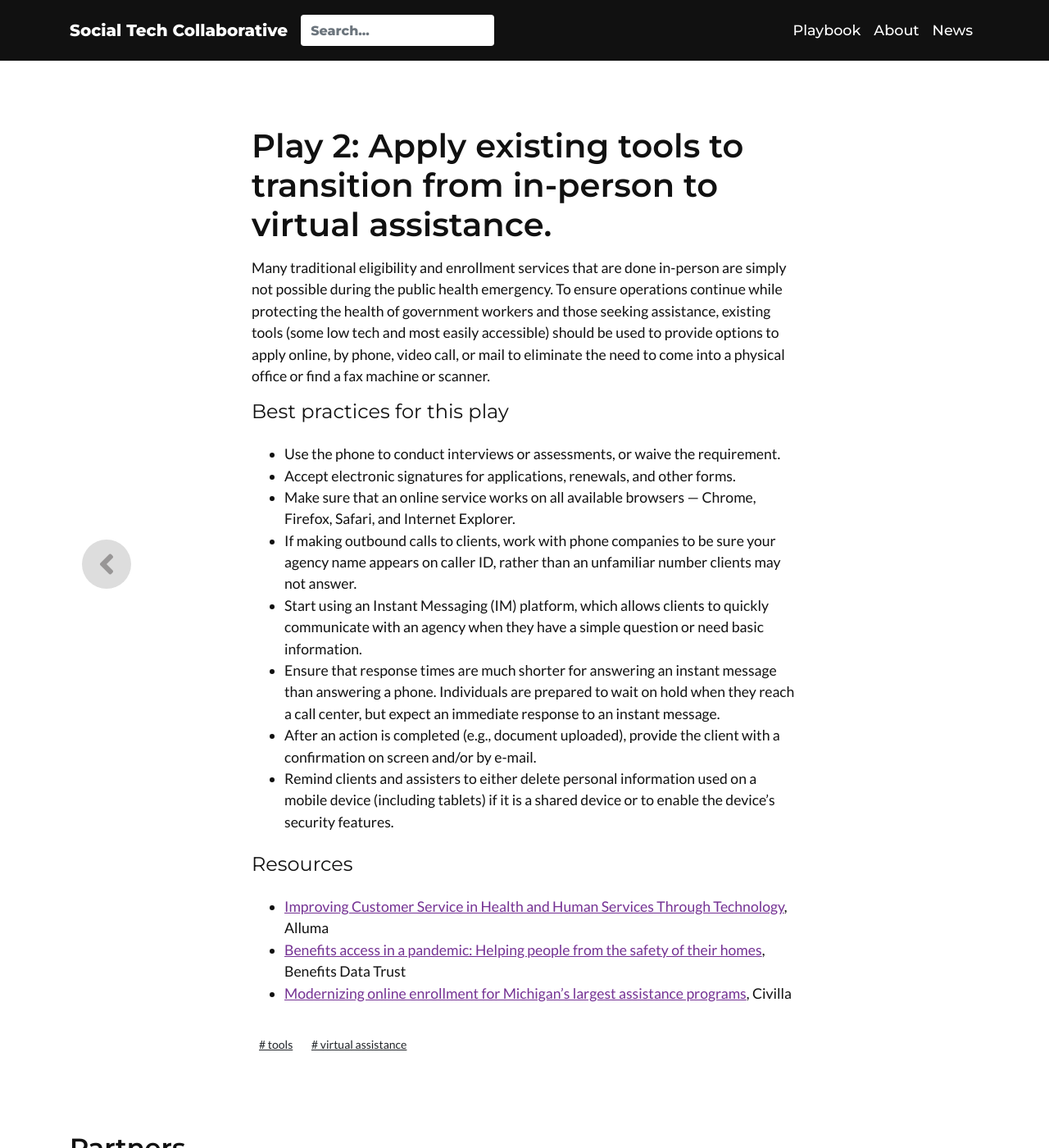
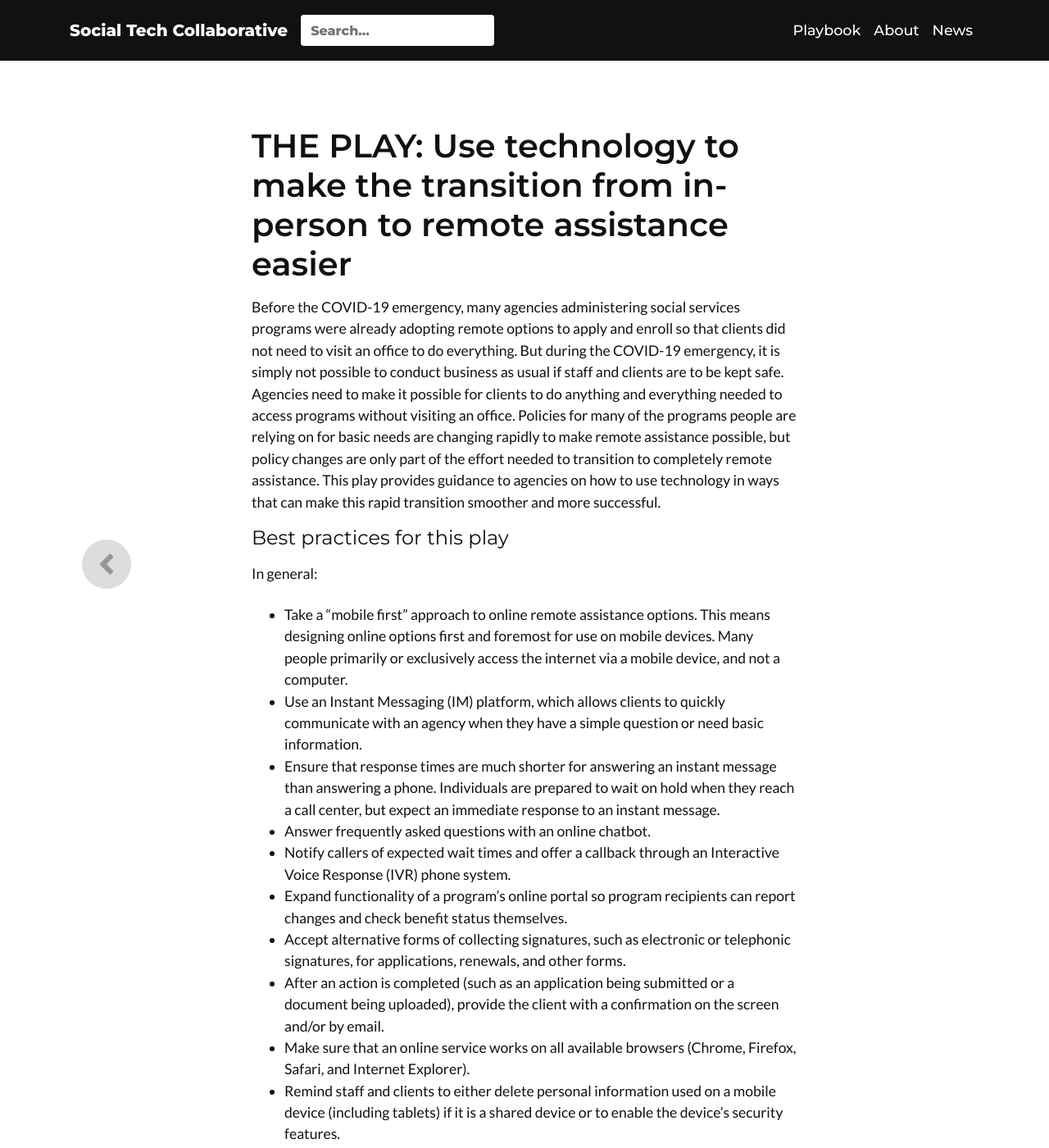
Before and after one commit to Social-Tech-Collab/socialtechcollaborative, a Jekyll site: the page built from _posts/2020-04-18-play-2.md, in a window 1280 px wide and 1400 px high. Shown: the whole window at 82% size. Built offline with Jekyll 4.4.1, drawn with Linux system fonts in a browser that asks for light colours; nearby versions of some CDN libraries; some web fonts are replaced; some of the changed text lies outside the part shown.

Commit message:
update plays text

```diff
--- a/_posts/2020-04-18-play-2.md
+++ b/_posts/2020-04-18-play-2.md
@@ -1,25 +1,49 @@
 ---
-title: "Play 2: Apply existing tools to transition from in-person to virtual assistance."
+title: "THE PLAY: Use technology to make the transition from in-person to remote assistance easier"
 categories: ["tools", "virtual assistance"]
 # image: example.png
 # visit: https://github.com/socialtechus/playbook/
 ---
 
-Many traditional eligibility and enrollment services that are done in-person are simply not possible during the public health emergency. To ensure operations continue while protecting the health of government workers and those seeking assistance, existing tools (some low tech and most easily accessible) should be used to provide options to apply online, by phone, video call, or mail to eliminate the need to come into a physical office or find a fax machine or scanner.
+Before the COVID-19 emergency, many agencies administering social services programs were already adopting remote options to apply and enroll so that clients did not need to visit an office to do everything. But during the COVID-19 emergency, it is simply not possible to conduct business as usual if staff and clients are to be kept safe. Agencies need to make it possible for clients to do anything and everything needed to access programs without visiting an office. Policies for many of the programs people are relying on for basic needs are changing rapidly to make remote assistance possible, but policy changes are only part of the effort needed to transition to completely remote assistance. This play provides guidance to agencies on how to use technology in ways that can make this rapid transition smoother and more successful.
 
 #### Best practices for this play
-* Use the phone to conduct interviews or assessments, or waive the requirement.
-* Accept electronic signatures for applications, renewals, and other forms.
-* Make sure that an online service works on all available browsers — Chrome, Firefox, Safari, and Internet Explorer.
-* If making outbound calls to clients, work with phone companies to be sure your agency name appears on caller ID, rather than an unfamiliar number clients may not answer.
-* Start using an Instant Messaging (IM) platform, which allows clients to quickly communicate with an agency when they have a simple question or need basic information.
+In general:
+* Take a “mobile first” approach to online remote assistance options. This means designing online options first and foremost for use on mobile devices. Many people primarily or exclusively access the internet via a mobile device, and not a computer.
+* Use an Instant Messaging (IM) platform, which allows clients to quickly communicate with an agency when they have a simple question or need basic information.
 * Ensure that response times are much shorter for answering an instant message than answering a phone. Individuals are prepared to wait on hold when they reach a call center, but expect an immediate response to an instant message.
-* After an action is completed (e.g., document uploaded), provide the client with a confirmation on screen and/or by e-mail.
-* Remind clients and assisters to either delete personal information used on a mobile device (including tablets) if it is a shared device or to enable the device’s security features.
+* Answer frequently asked questions with an online chatbot.
+* Notify callers of expected wait times and offer a callback through an Interactive Voice Response (IVR) phone system.
+* Expand functionality of a program’s online portal so program recipients can report changes and check benefit status themselves.
+* Accept alternative forms of collecting signatures, such as electronic or telephonic signatures, for applications, renewals, and other forms.
+* After an action is completed (such as an application being submitted or a document being uploaded), provide the client with a confirmation on the screen and/or by email.
+* Make sure that an online service works on all available browsers (Chrome, Firefox, Safari, and Internet Explorer).
+* Remind staff and clients to either delete personal information used on a mobile device (including tablets) if it is a shared device or to enable the device’s security features.
+* See our play on [text messaging](../play-1/) best practices for further tips.
+
+For interviews:
+* Use the phone to conduct interviews or assessments (or waive the requirement).
+* Enable on-demand scheduling via a program’s web portal or mobile app.
+* Email or text appointment details in advance, including a checklist of documents needed and a list of interview questions.
+* Send text message reminders before the interview time.
+* If making outbound calls to clients, work with phone companies to be sure your agency name appears on the caller ID, rather than an unfamiliar number clients may not answer.
+* Use a Live Chat feature for appointment rescheduling or cancellation.
+
+For uploading documents:
+* Provide through multiple channels an easy-to-understand checklist of which documents can be submitted as evidence for each eligibility requirement that documentation is required. Explain what to do if the client does not have the documentation needed.
+* Allow clients to take a picture of documents with their smartphone and upload it to their case file through an online portal or mobile app.
+* Give clients multiple ways to send documentation, such as via an online portal, via chatbot, via text messaging, etc.
+
+For renewals:
+* Text or email clients simple reminders (at different times) that their renewal is due and provide links to the forms, online portal, or call center where they can complete the renewal.
+* Give clients multiple ways to answer renewal questions, such as over the phone, via an online portal, via chatbot, via text messaging, etc.
 
 
 #### Resources
 
+* [Decoding Common Challenges & Leveraging Low-tech Fixes for Better Customer Service](https://www.alluma.org/decoding-common-challenges-leveraging-low-tech-fixes-better-customer-service), Alluma
 * [Improving Customer Service in Health and Human Services Through Technology](https://www.alluma.org/improving-customer-service-health-and-human-services-through-technology), Alluma
 * [Benefits access in a pandemic: Helping people from the safety of their homes](https://bdtrust.org/benefits-access-in-a-pandemic-helping-people-from-the-safety-of-their-homes/), Benefits Data Trust
 * [Modernizing online enrollment for Michigan’s largest assistance programs](https://www.civilla.com/modernizing-online-enrollment), Civilla
+* [COVID-19’s Impact on the Social Safety Net](https://www.codeforamerica.org/news/covid-19s-impact-on-the-social-safety-net), Code for America
+* [The Missed Opportunity in Online Benefits Applications: Mobile First](https://www.codeforamerica.org/news/the-missed-opportunity-in-online-benefits-applications-mobile-first), Code for America
```
Also changed, not shown: _posts/2020-04-18-play-1.md (+4 -5 lines), 1 other file.
